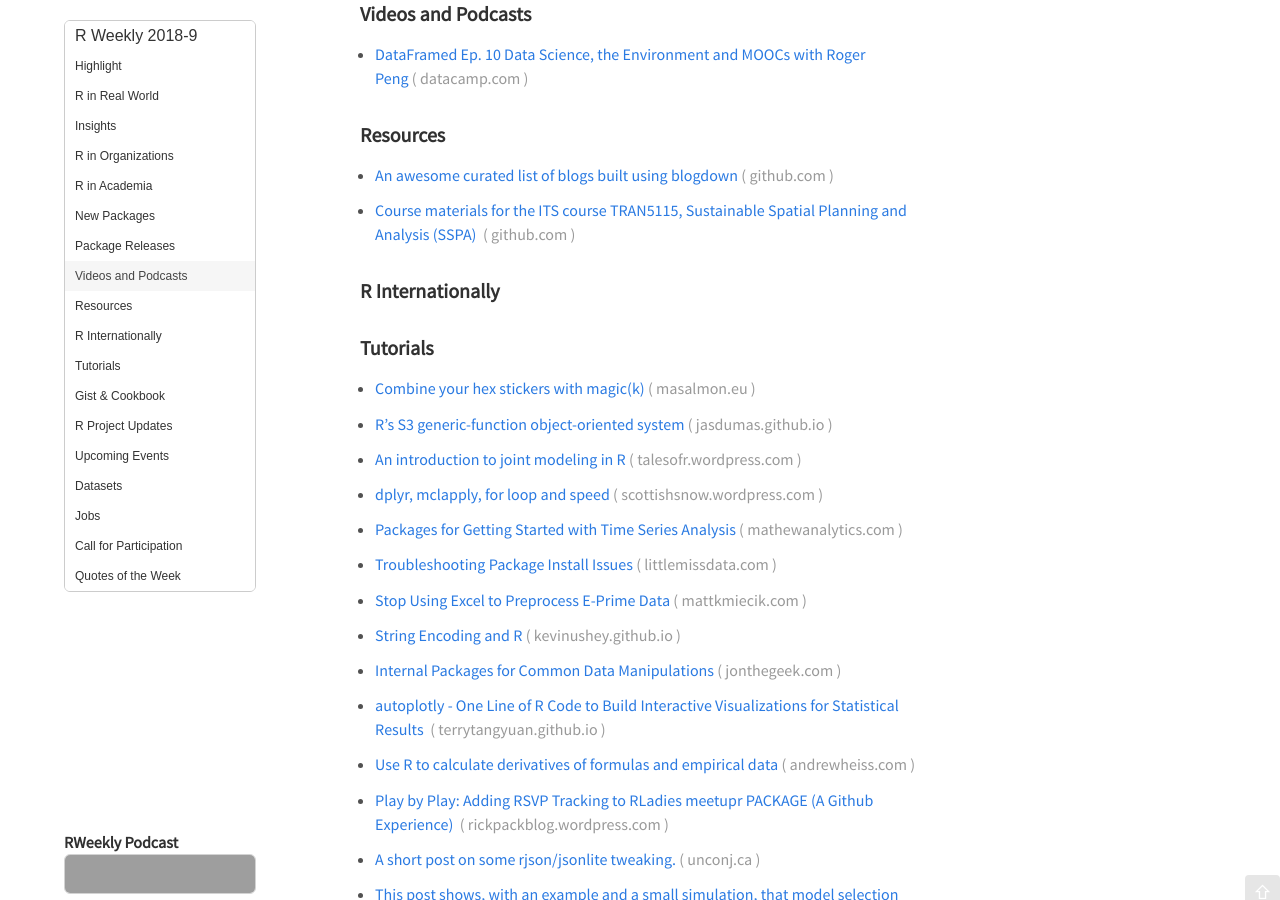
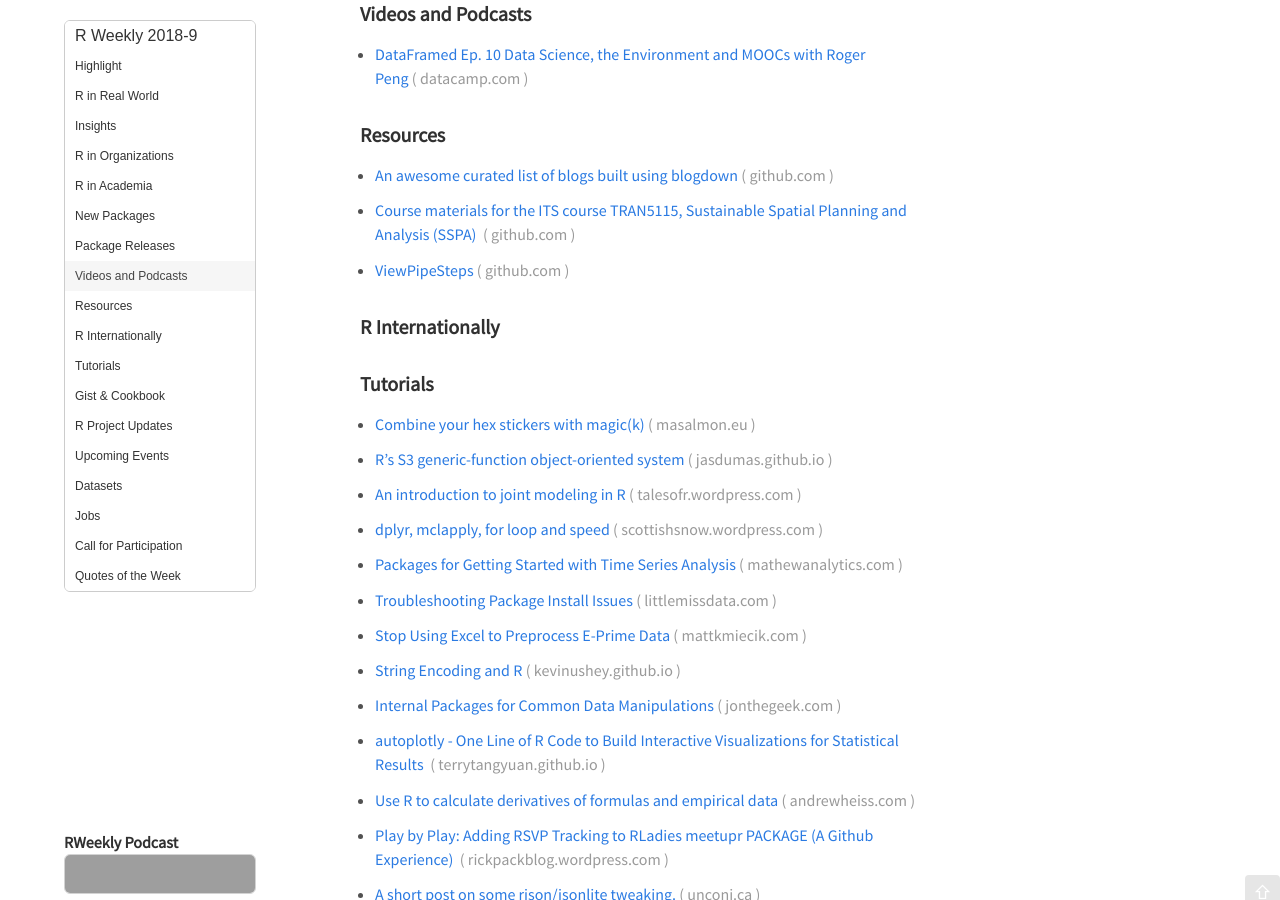
Before and after one commit to rweekly/rweekly.org, a Jekyll site: the page built from draft.md, in a window 1280 px wide and 900 px high, scrolled down 1160 px. Built offline with Jekyll 4.4.1, drawn with Linux system fonts in a browser that asks for light colours; emoji names are drawn with the system emoji font; comment, search, counter and statistics services are not loaded; grey boxes are pictures that could not be loaded.

Commit message:
Update draft.md
cc @daranzolin (and maybe you'll _blog_ about your add-in?)

```diff
--- a/draft.md
+++ b/draft.md
@@ -77,6 +77,7 @@ Release Date: 2018-2-26
 
 + [Course materials for the ITS course TRAN5115, Sustainable Spatial Planning and Analysis (SSPA) ](https://github.com/ITSLeeds/SSPA)
 
++ [ViewPipeSteps](https://github.com/daranzolin/ViewPipeSteps)
 
 ### R Internationally
 
```
